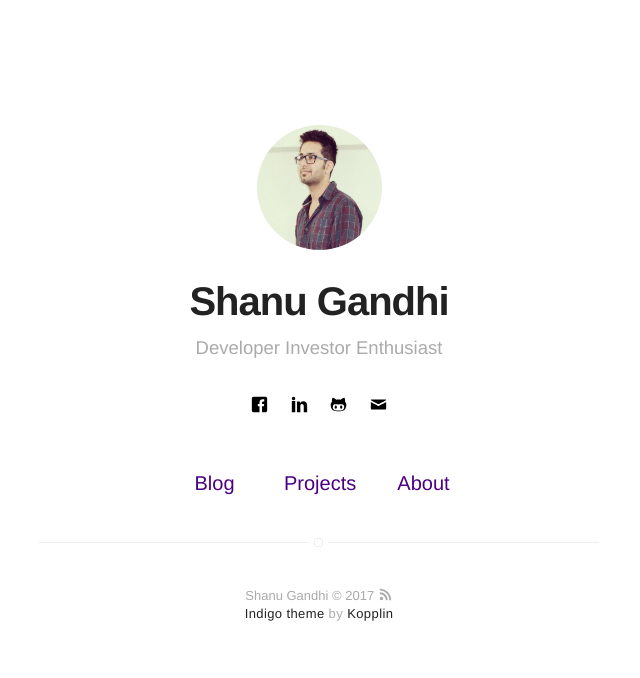
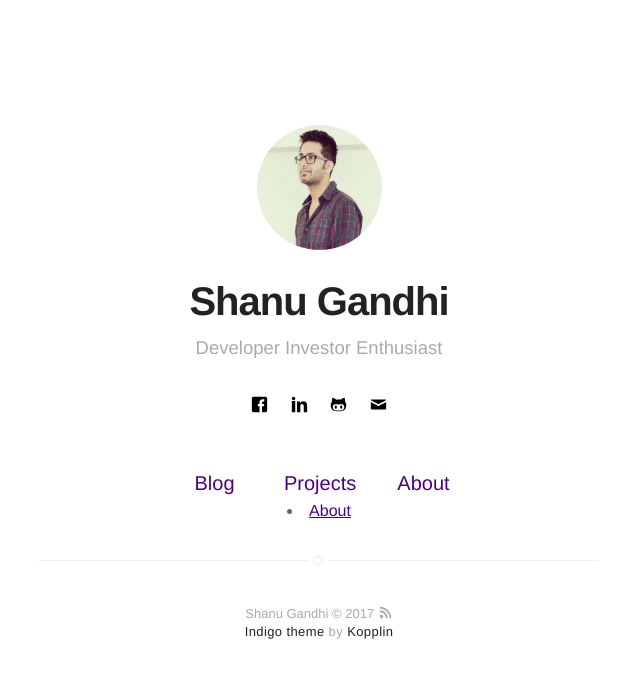
Before and after one commit to shanugandhi/SGBlog, a Jekyll site: the page built from index.html, in a window 1280 px wide. Shown: the top 678 px of the page, without its empty margins (321-961 px from the left). Built offline with Jekyll 4.4.1, drawn with Linux system fonts in a browser that asks for light colours.

Commit message:
added resume tab

```diff
--- a/_includes/nav.html
+++ b/_includes/nav.html
@@ -30,4 +30,13 @@
             {% endif %}
         {% endif %}
     </ul>
+       {% if site.resume == true %}
+            {% if page.title != "Resume" %}
+                <li class="item">
+                    <a class="link" href="{{ site.url }}/resume">About</a>
+                </li>
+            {% endif %}
+        {% endif %}
+    </ul>
+
 </nav>
```
